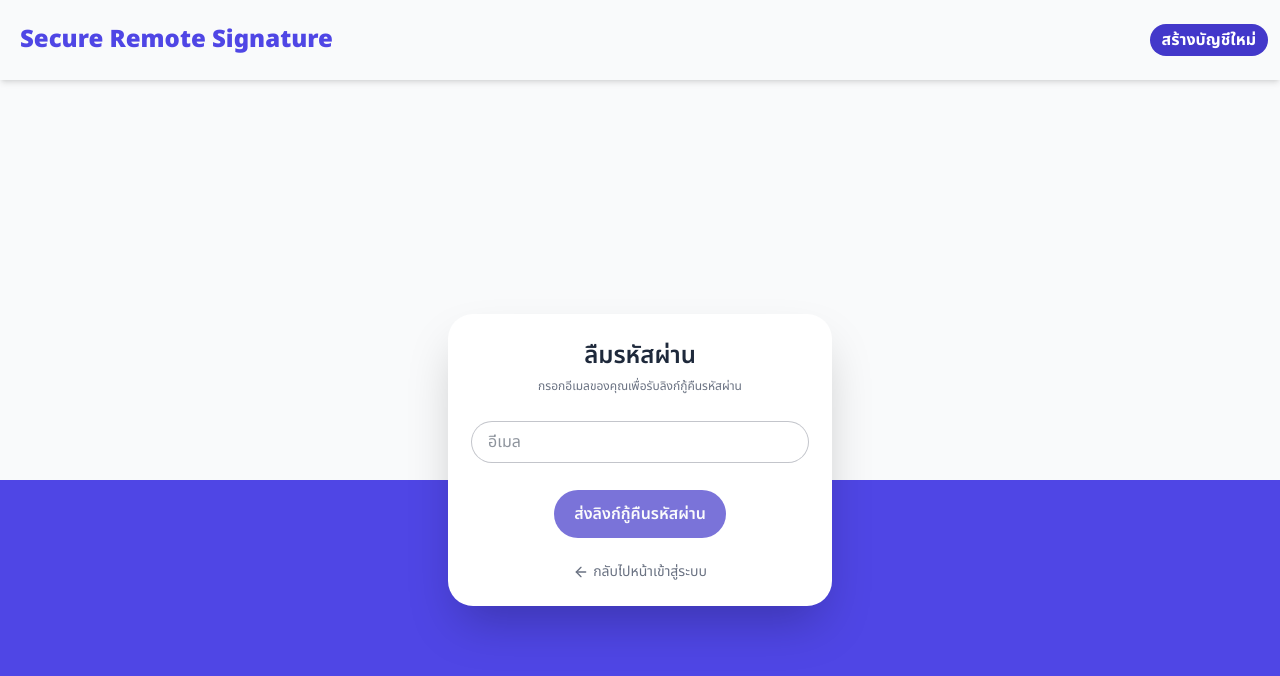
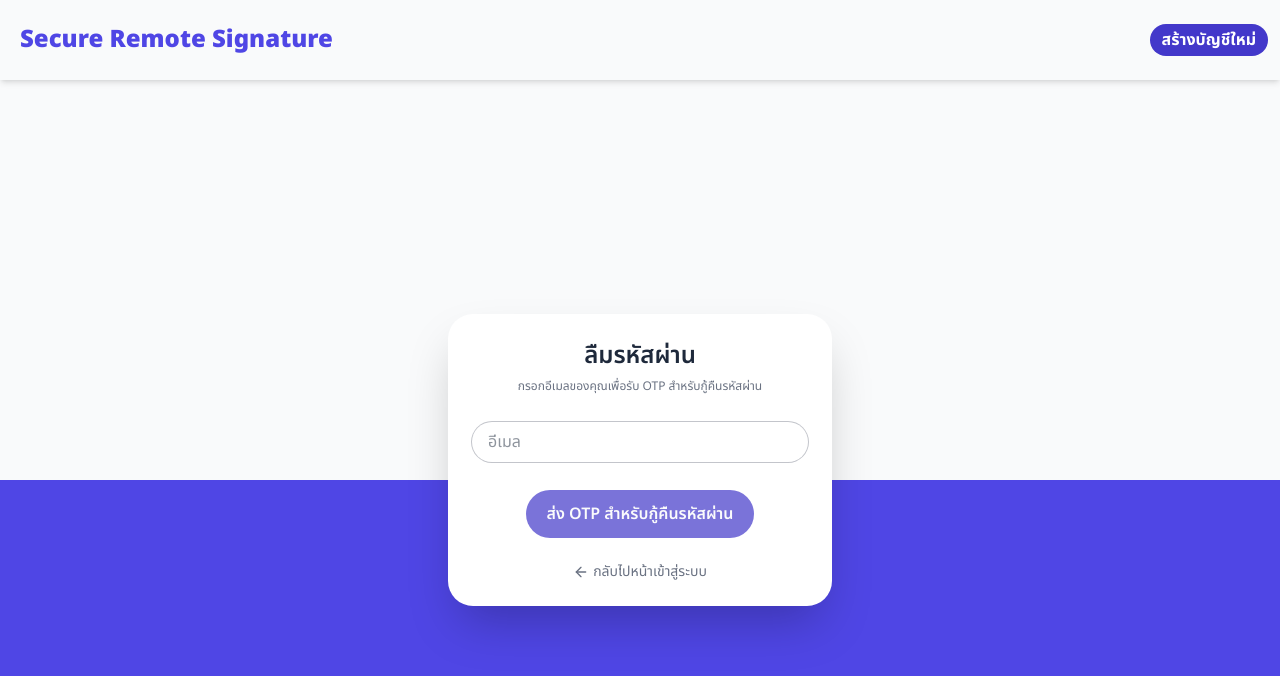
Before and after one commit to Secure-Remote-signature/RemoteSecureSignature, a Next.js app in the folder frontend/: page /forgotpass in a window 1280 px wide. Shown: the top 676 px of the page. Built offline with nearby package versions, Linux system fonts and the light colour scheme.

Commit message:
fix: update text in ForgotPass component to clarify OTP request for password recovery

```diff
--- a/frontend/app/(userLogin)/forgotpass/page.tsx
+++ b/frontend/app/(userLogin)/forgotpass/page.tsx
@@ -81,7 +81,7 @@ export default function ForgotPass() {
               ลืมรหัสผ่าน
             </h1>
             <p className="text-gray-500 text-sm pi:text-xs 2xl:text-base mb-4 text-center">
-              กรอกอีเมลของคุณเพื่อรับลิงก์กู้คืนรหัสผ่าน
+              กรอกอีเมลของคุณเพื่อรับ OTP สำหรับกู้คืนรหัสผ่าน
             </p>
 
             <div className="w-full flex flex-col">
@@ -101,7 +101,7 @@ export default function ForgotPass() {
               disabled={isLoading || !email}
               className={primaryBtnStyle}
             >
-              {isLoading ? <Loader2 className="animate-spin h-5 w-5 2xl:h-6 2xl:w-6" /> : 'ส่งลิงก์กู้คืนรหัสผ่าน'}
+              {isLoading ? <Loader2 className="animate-spin h-5 w-5 2xl:h-6 2xl:w-6" /> : 'ส่ง OTP สำหรับกู้คืนรหัสผ่าน'}
             </button>
 
             {errorMsg && (
```
